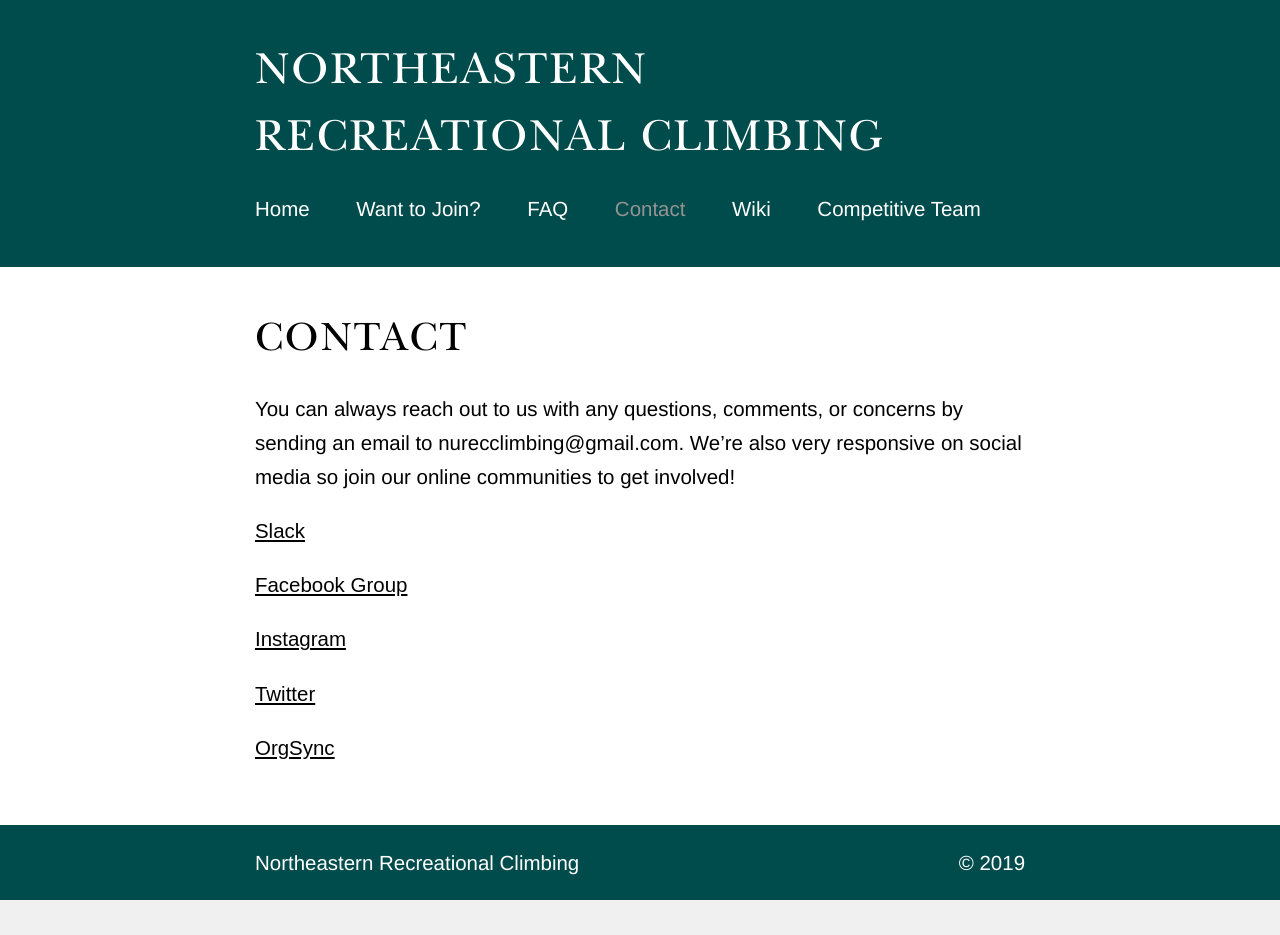
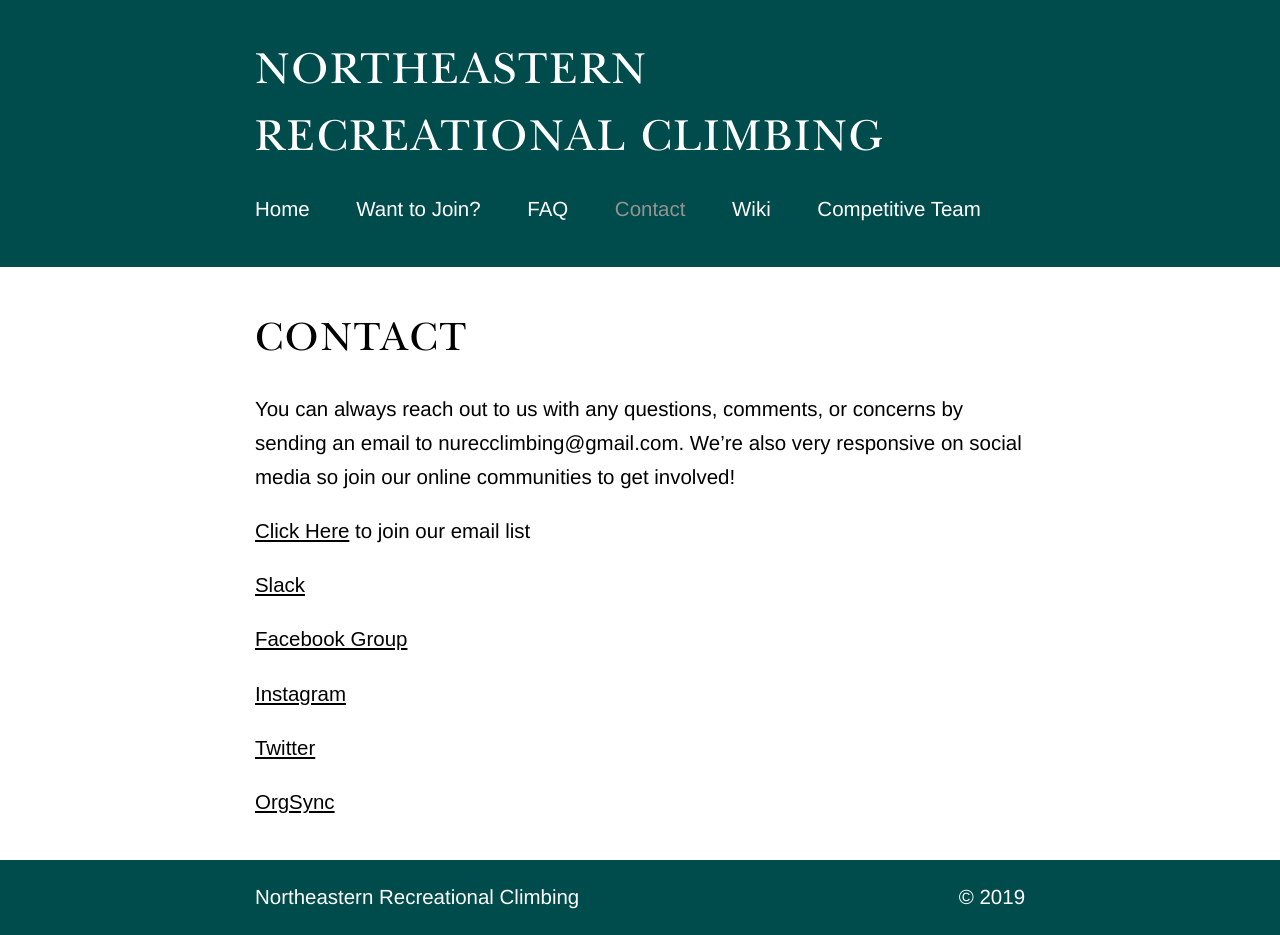
Before and after one commit to NortheasternClimbing/northeasternclimbing.github.io, a Jekyll site: the page built from nrc/contact.md, in a window 1280 px wide. Built offline with Jekyll 4.4.1, drawn with Linux system fonts in a browser that asks for light colours; before the commit the page ends 900 px from its top, so only the background shows below that.

Commit message:
Update contact.md

```diff
--- a/nrc/contact.md
+++ b/nrc/contact.md
@@ -3,6 +3,8 @@ title: Contact
 layout: nrc
 ---
 You can always reach out to us with any questions, comments, or concerns by sending an email to nurecclimbing@gmail.com. We're also very responsive on social media so join our online communities to get involved!
+
+[Click Here](http://eepurl.com/dLPYEA) to join our email list
 
 [Slack](https://join.slack.com/t/nurecclimbing/shared_invite/enQtMjk1MDgxNzE5MjgzLWZkMjA4YjllYTRhM2U1YjcyNTE2ODBjMmYxOWJlZmIyMjQwMThhN2E5MTY3ZTM0MDQ0MWIyZmNkNWUzNTA5Njk)
 
```
